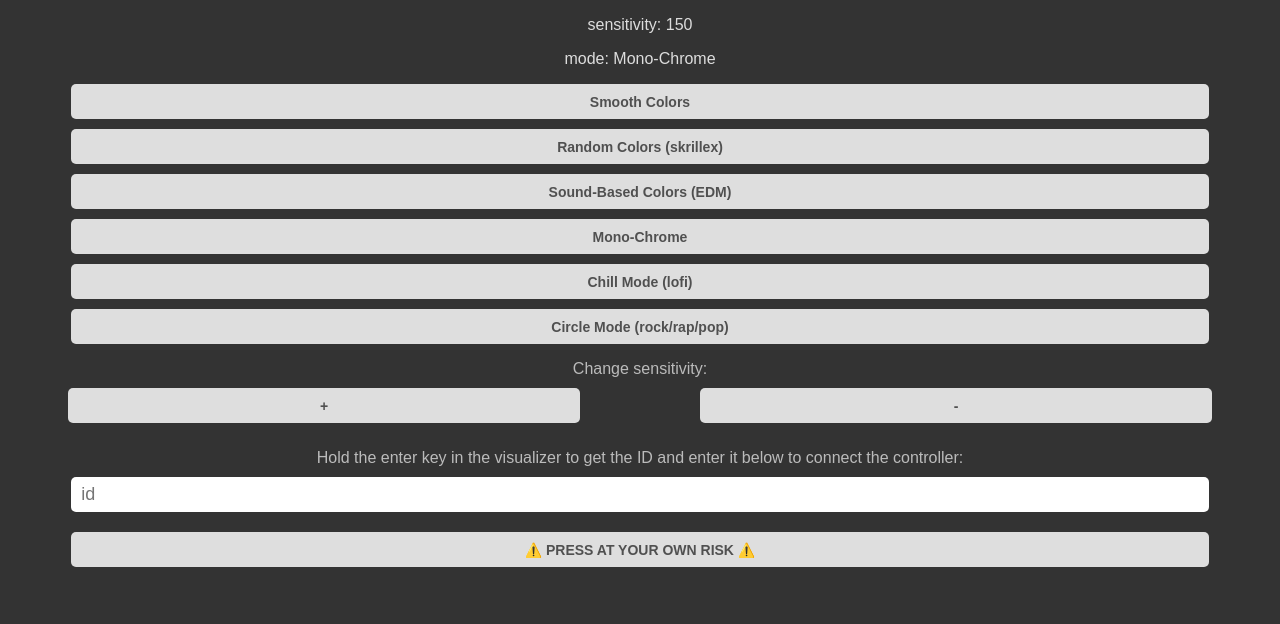
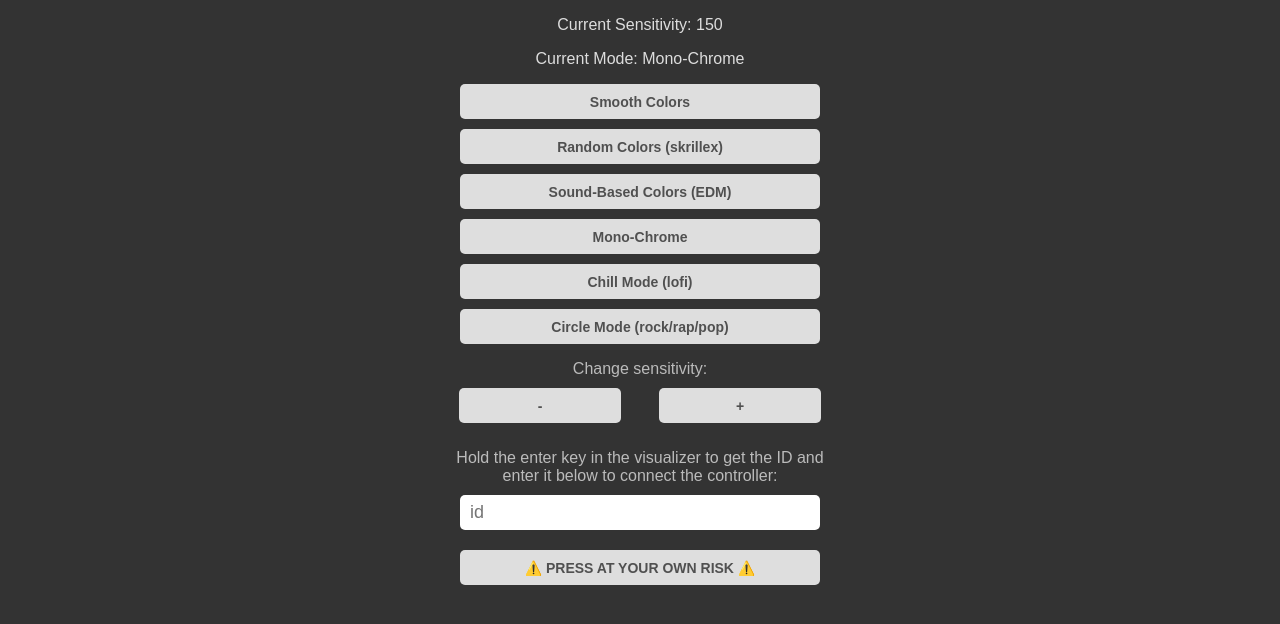
Before and after one commit to alexlichtenberger/visualizer, a React (Create React App) app: page / in a window 1280 px wide. Shown: the top 624 px of the page. Built offline with nearby package versions, Linux system fonts and the light colour scheme; no server answers.

Commit message:
Added Homepage, support for native fullscreen, Restyled controller on large screens, enable audio by click

```diff
--- a/index.js
+++ b/index.js
@@ -11,9 +11,9 @@ app.use(
   })
 );
 
-app.get('/', (req, res) => res.send('Hello World!'));
+app.get('/', express.static('./homepage'));
 
-app.use('/vis', express.static('vis'));
+app.use('/vis', express.static('./vis'));
 
 app.use('/con', express.static('./build'));
 
--- a/src/App.css
+++ b/src/App.css
@@ -6,6 +6,11 @@ body {
   color: #dddddd;
   background: #333333;
   font-family: sans-serif;
+}
+
+.content {
+  max-width: 400px;
+  margin: 0 auto;
 }
 
 button {
--- a/src/App.js
+++ b/src/App.js
@@ -55,9 +55,9 @@ class App extends Component {
 
   render() {
     return (
-      <div>
-        <p>sensitivity: {this.state.sensitivity}</p>
-        <p>mode: {this.getModeNameFromID()}</p>
+      <div className="content">
+        <p>Current Sensitivity: {this.state.sensitivity}</p>
+        <p>Current Mode: {this.getModeNameFromID()}</p>
         <button onClick={() => this.changeMode('noise')}>Smooth Colors</button>
         <button onClick={() => this.changeMode('random')}>
           Random Colors (skrillex)
@@ -82,16 +82,16 @@ class App extends Component {
         </p>
         <div className="half">
           <button
-            onClick={() => this.changeSensitvity(this.state.sensitivity + 5)}
+            onClick={() => this.changeSensitvity(this.state.sensitivity - 5)}
           >
-            +
+            -
           </button>
         </div>
         <div className="half">
           <button
-            onClick={() => this.changeSensitvity(this.state.sensitivity - 5)}
+            onClick={() => this.changeSensitvity(this.state.sensitivity + 5)}
           >
-            -
+            +
           </button>
         </div>
         <p
```
Also changed, not shown: homepage/index.html (added, +12 -0 lines), vis/sketch.js (+31 -3 lines), homepage/index.css (added), 12 other files (tests, documents, lock files or other folders).
